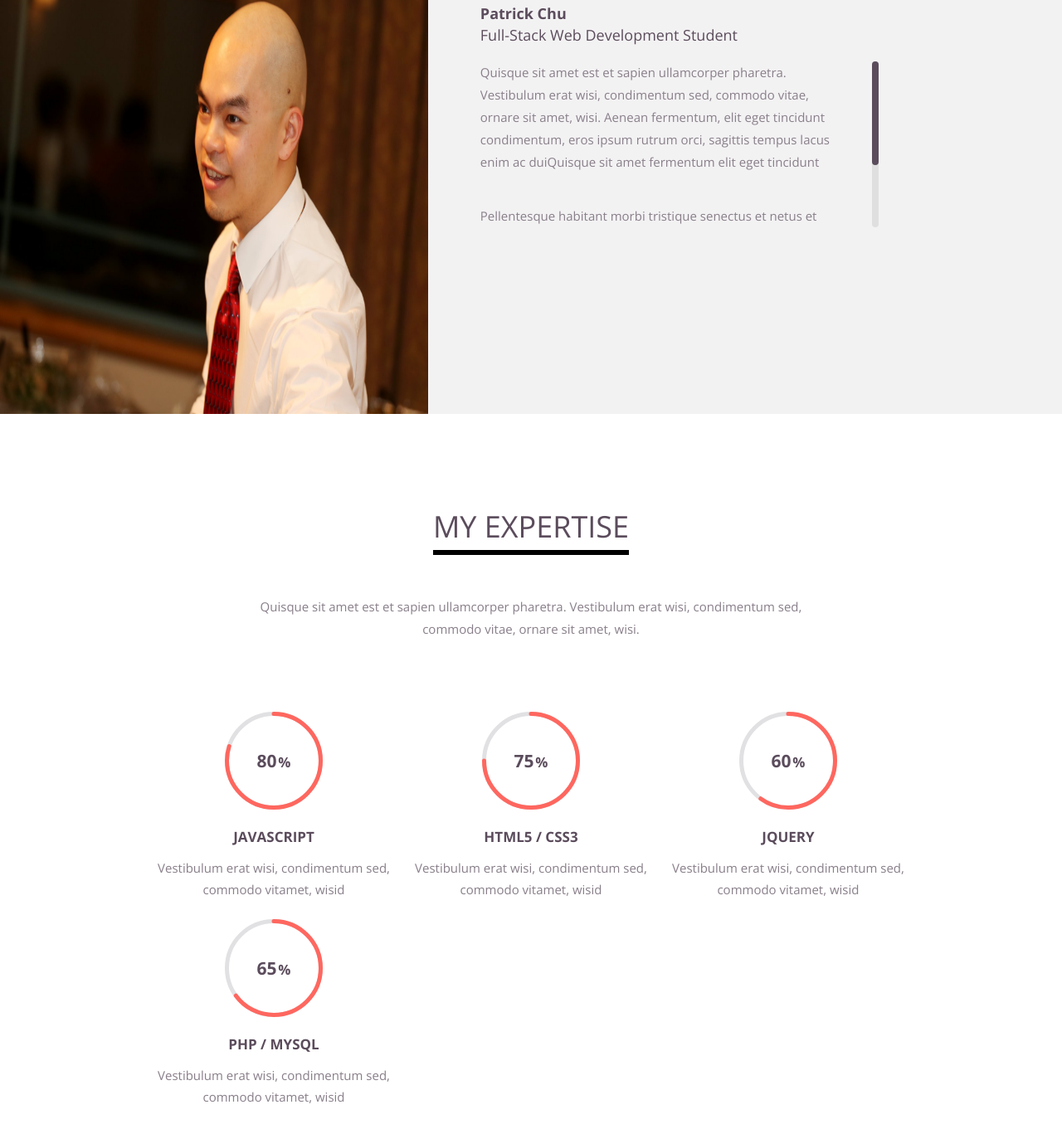
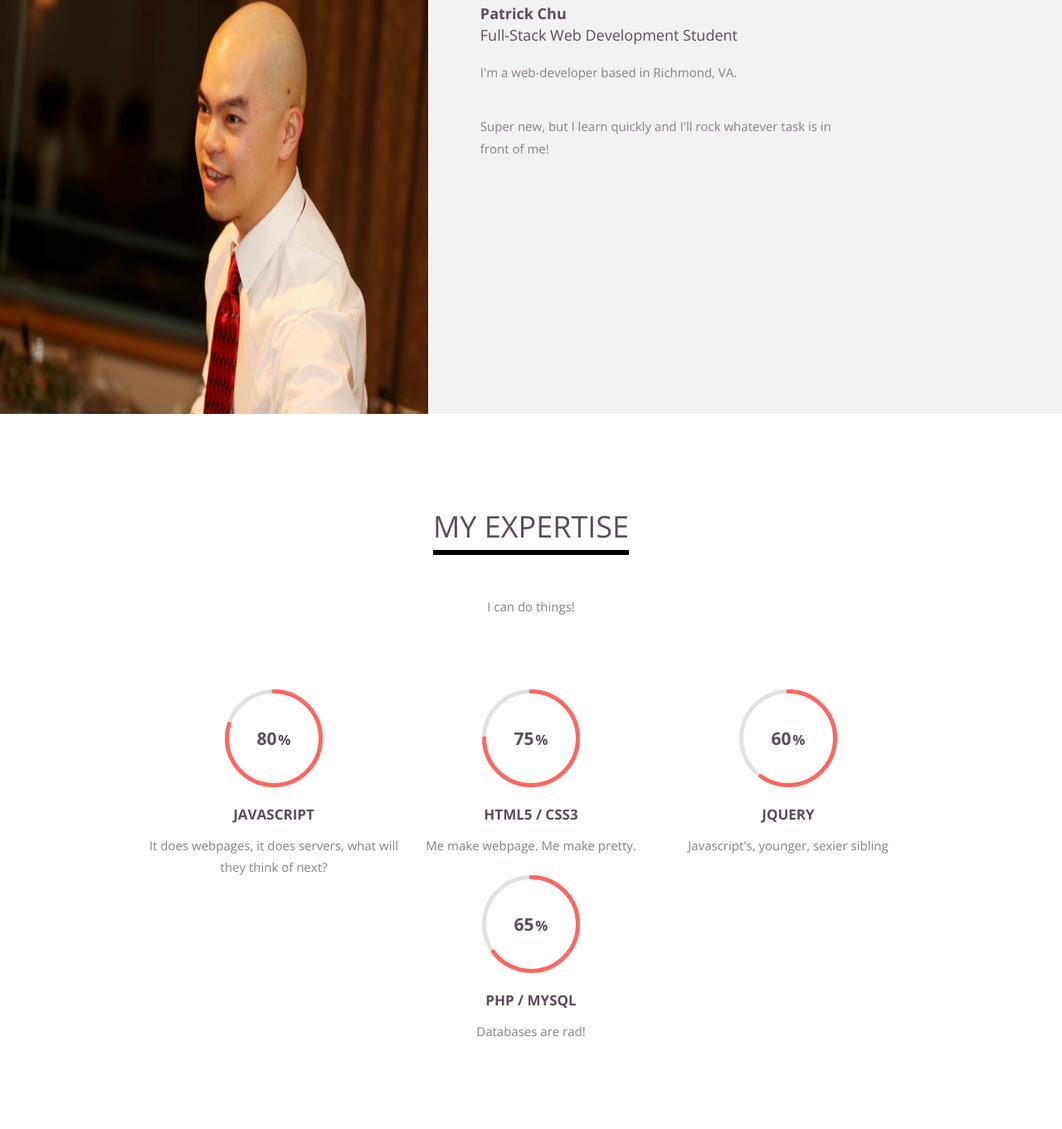
Before and after one commit to LexChuthor/Updated_portfolio, a plain HTML site: page index.html in a window 1280 px wide. Shown: the part 951-2312 px from the top of the page at 83% size. Drawn offline with nearby package versions, Linux system fonts and the light colour scheme.

Commit message:
cleaned up profile text

```diff
--- a/index.html
+++ b/index.html
@@ -146,13 +146,9 @@
             <h4 class="subHeading">Full-Stack Web Development Student</h4>
 
             <div id="description">
-              <p>Quisque sit amet est et sapien ullamcorper pharetra. Vestibulum erat wisi, condimentum sed, commodo
-                vitae, ornare sit amet, wisi. Aenean fermentum, elit eget tincidunt condimentum, eros ipsum rutrum
-                orci, sagittis tempus lacus enim ac duiQuisque sit amet fermentum elit eget tincidunt</p>
+              <p>I'm a web-developer based in Richmond, VA.</p>
 
-              <p>Pellentesque habitant morbi tristique senectus et netus et malesuada fames ac turpis egestas.
-                Vestibulum tortor quam, feugiat vitae, ultricies eget, tempor sit Aenean ultricies mi vitae placerat
-                eleifend leo. </p>
+              <p>Super new, but I learn quickly and I'll rock whatever task is in front of me!</p>
             </div>
             <!-- <a href="#" class="bntDownload">Download Printable Resume</a> -->
           </div>
@@ -167,8 +163,7 @@
       <div class="container">
         <div class="heading">
           <h2>My Expertise</h2>
-          <p>Quisque sit amet est et sapien ullamcorper pharetra. Vestibulum erat wisi, condimentum sed, commodo vitae,
-            ornare sit amet, wisi.</p>
+          <p>I can do things!</p>
         </div>
         <div class="row">
           <!-- <div class=" col-xs-12 col-sm-4 col-md-4 col-lg-4 skillsArea">
@@ -189,28 +184,28 @@
             <div class=" col-xs-12 skills"> <span class="chart skilBg" data-percent="80"> <span class="percent"></span>
               </span>
               <h4>JAVASCRIPT</h4>
-              <p>Vestibulum erat wisi, condimentum sed, commodo vitamet, wisid</p>
+              <p>It does webpages, it does servers, what will they think of next?</p>
             </div>
           </div>
           <div class=" col-xs-12 col-sm-4 col-md-4 col-lg-4 skillsArea">
             <div class=" col-xs-12 skills"> <span class="chart skilBg" data-percent="75"> <span class="percent"></span>
               </span>
               <h4>HTML5 / CSS3</h4>
-              <p>Vestibulum erat wisi, condimentum sed, commodo vitamet, wisid</p>
+              <p>Me make webpage. Me make pretty.</p>
             </div>
           </div>
           <div class=" col-xs-12 col-sm-4 col-md-4 col-lg-4 skillsArea">
             <div class=" col-xs-12 skills"> <span class="chart skilBg" data-percent="60"> <span class="percent"></span>
               </span>
               <h4>jQuery</h4>
-              <p>Vestibulum erat wisi, condimentum sed, commodo vitamet, wisid</p>
+              <p>Javascript's, younger, sexier sibling</p>
             </div>
           </div>
           <div class=" col-xs-12 col-sm-4 col-md-4 col-lg-4 skillsArea">
             <div class=" col-xs-12 skills"> <span class="chart skilBg" data-percent="65"> <span class="percent"></span>
               </span>
               <h4>PHP / MySQL</h4>
-              <p>Vestibulum erat wisi, condimentum sed, commodo vitamet, wisid</p>
+              <p>Databases are rad!</p>
             </div>
           </div>
         </div>
@@ -223,8 +218,7 @@
       <div class="container">
         <div class="heading">
           <h2>Work Experience</h2>
-          <p>Quisque sit amet est et sapien ullamcorper pharetra. Vestibulum erat wisi, condimentum sed, commodo vitae,
-            ornare sit amet, wisi.</p>
+          <p>In another life I managed restaurants, now I sit on a computer and code.</p>
         </div>
         <div class="row workDetails">
           <div class="col-xs-12 col-sm-3 col-md-2 col-lg-2">
@@ -236,9 +230,9 @@
             <div class="exCon">
               <h4>Zoes Kitchen</h4>
               <h5>General Manager</h5>
-              <p>Nam liber tempor cum soluta nobis eleifend option congue nihil imperdiet doming id quom placerat facer
+              <!-- <p>Nam liber tempor cum soluta nobis eleifend option congue nihil imperdiet doming id quom placerat facer
                 possim assum. Typi non habent claritatem insitam; est usus legentis in iis qui faorum claritatem.
-                Investigationes demonstraverunt lectores legere me lius quod ii legunt saepius.</p>
+                Investigationes demonstraverunt lectores legere me lius quod ii legunt saepius.</p> -->
             </div>
           </div>
         </div>
@@ -252,9 +246,9 @@
             <div class="exCon">
               <h4>Chipotle Mexican Grill</h4>
               <h5>Service Manager</h5>
-              <p>Nam liber tempor cum soluta nobis eleifend option congue nihil imperdiet doming id quom placerat facer
+              <!-- <p>Nam liber tempor cum soluta nobis eleifend option congue nihil imperdiet doming id quom placerat facer
                 possim assum. Typi non habent claritatem insitam; est usus legentis in iis qui faorum claritatem.
-                Investigationes demonstraverunt lectores legere me lius quod ii legunt saepius.</p>
+                Investigationes demonstraverunt lectores legere me lius quod ii legunt saepius.</p> -->
             </div>
           </div>
         </div>
@@ -341,8 +335,7 @@
         <div class="portfolioTop clearfix">
           <div class="heading">
             <h2>Portfolio</h2>
-            <p>Quisque sit amet est et sapien ullamcorper pharetra. Vestibulum erat wisi, condimentum sed, commodo
-              vitae, ornare sit amet, wisi.</p>
+            <p>Sample my work!  These are likely to be replaced whenever I come up with and complete a new, interesting project to showcase!</p>
           </div>
           <div class="portfolioFilter">
             <ul>
```
